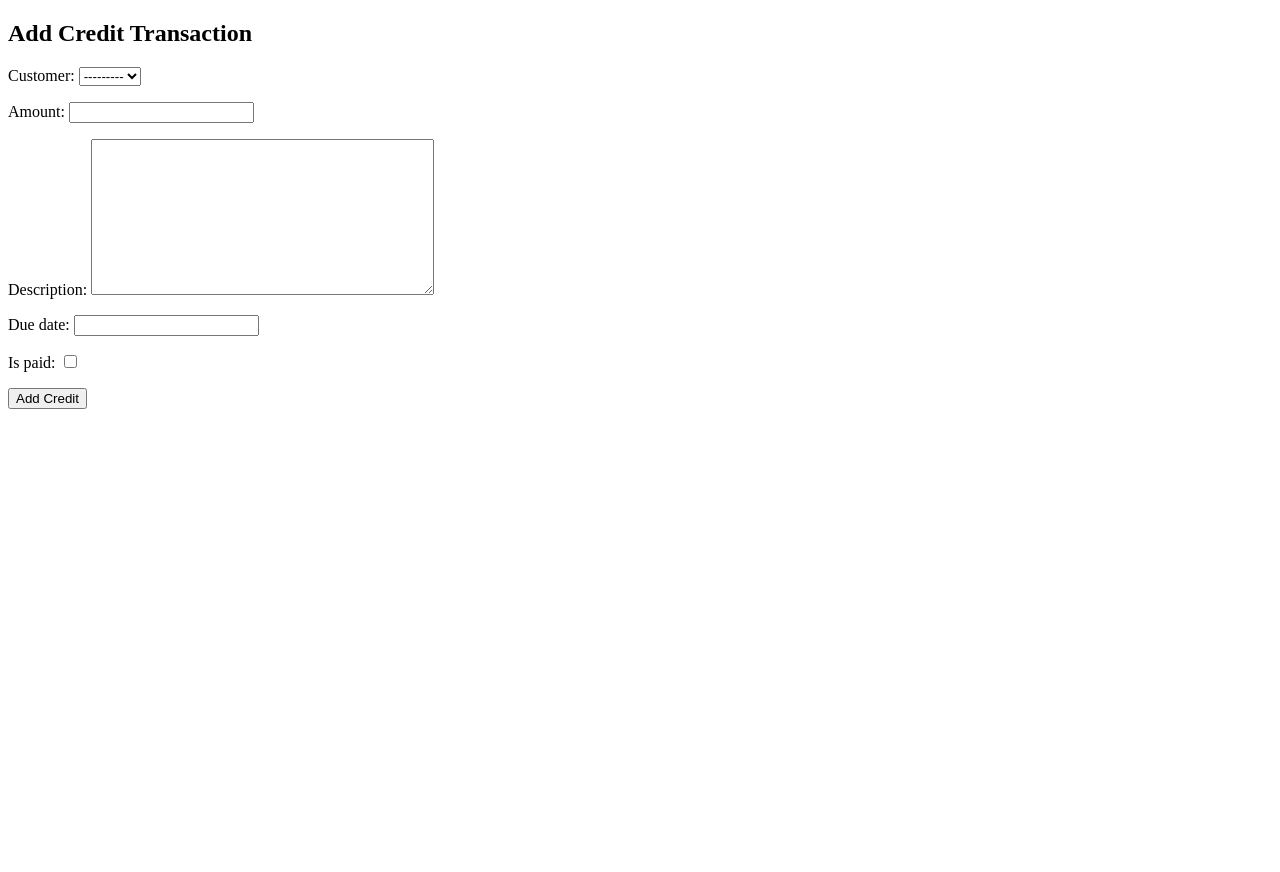
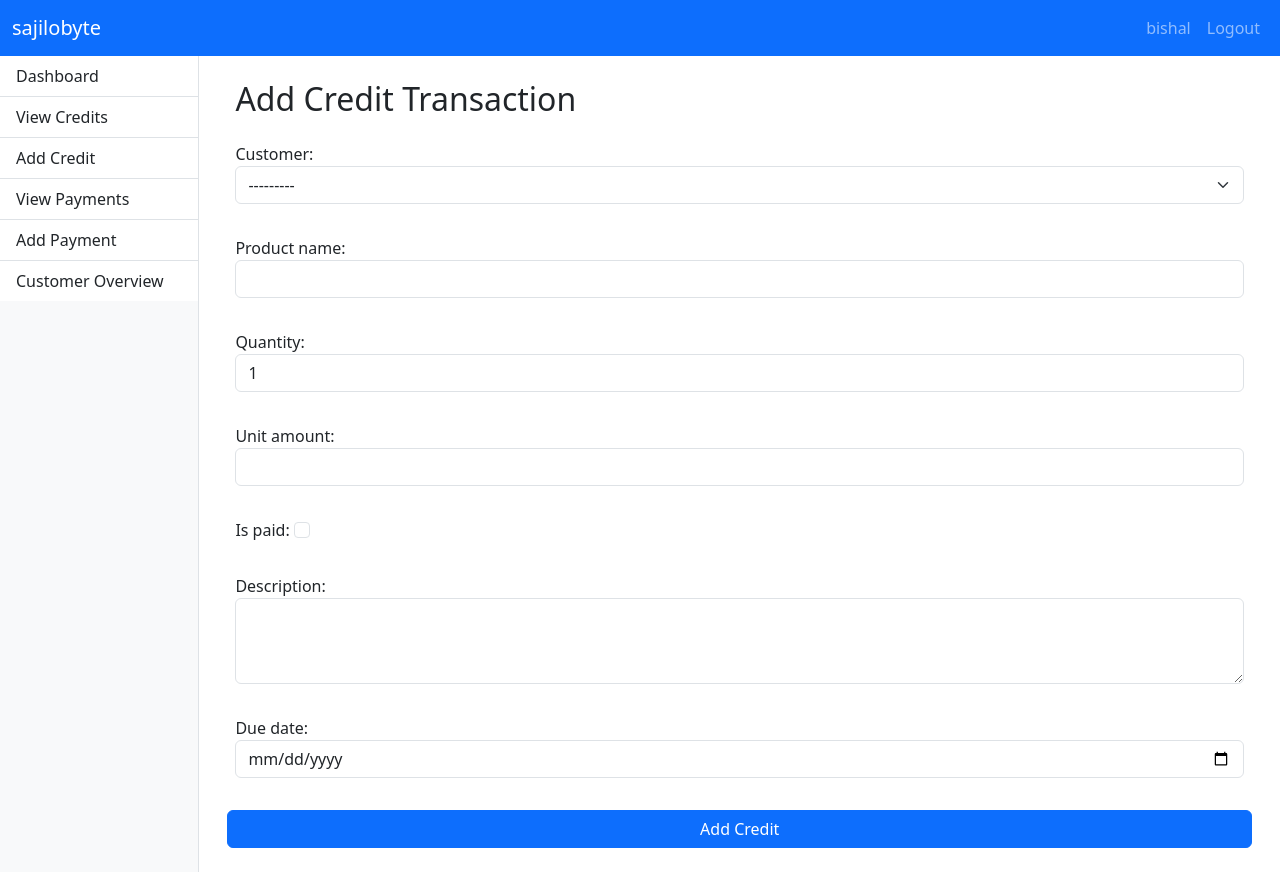
Before and after one commit to bishaldahal4777/credit_management, a Django app: page /credits/add/ in a window 1280 px wide. Before the commit the page ends 409 px from the top, so only its background shows below. Run offline with Django 5.2, Linux system fonts and the light colour scheme; a user stored in the database is signed in; data that the repository does not hold is empty.

Commit message:
add_credit

```diff
--- a/credits/forms.py
+++ b/credits/forms.py
@@ -6,7 +6,16 @@
 class CreditForm(forms.ModelForm):
     class Meta:
         model = Credit
-        fields = ['customer', 'amount', 'description', 'due_date', 'is_paid']
+        fields = ['customer', 'product_name', 'quantity', 'unit_amount', 'is_paid', 'description', 'due_date']
+        widgets = {
+            'due_date': forms.DateInput(attrs={'type': 'date', 'class': 'form-control'}),
+            'description': forms.Textarea(attrs={'rows': 3, 'class': 'form-control'}),
+            'quantity': forms.NumberInput(attrs={'class': 'form-control'}),
+            'unit_amount': forms.NumberInput(attrs={'class': 'form-control'}),
+            'product_name': forms.TextInput(attrs={'class': 'form-control'}),
+            'customer': forms.Select(attrs={'class': 'form-select'}),
+            'is_paid': forms.CheckboxInput(attrs={'class': 'form-check-input'}),
+        }
 
 class PaymentForm(forms.ModelForm):
     class Meta:
--- a/credits/models.py
+++ b/credits/models.py
@@ -1,14 +1,27 @@
 from django.db import models
 from customers.models import Customer
+from django.contrib.auth.models import User
 
 # Create your models here.
 class Credit(models.Model):
     customer = models.ForeignKey(Customer, on_delete=models.CASCADE)
-    amount = models.DecimalField(max_digits=10, decimal_places=2)
+    product_name = models.CharField(max_length=100)
+    quantity = models.PositiveIntegerField(default=1)
+    unit_amount = models.DecimalField(max_digits=10, decimal_places=2)
+    total_amount = models.DecimalField(max_digits=10, decimal_places=2, blank=True, null=True)
+    is_paid = models.BooleanField(default=False)  # True if fully paid
     description = models.TextField(blank=True, null=True)
-    date = models.DateField(auto_now_add=True)
+    date = models.DateTimeField(auto_now_add=True)  # record exact datetime
     due_date = models.DateField()
-    is_paid = models.BooleanField(default=False)
+    user = models.ForeignKey(User, on_delete=models.CASCADE)  # who entered the credit
+
+    def save(self, *args, **kwargs):
+        # auto-calculate total
+        self.total_amount = self.quantity * self.unit_amount
+        super().save(*args, **kwargs)
+
+    def __str__(self):
+        return f"{self.customer} - {self.product_name} - {self.total_amount}"
 
 class Payment(models.Model):
     credit = models.ForeignKey(Credit, on_delete=models.CASCADE)
--- a/credits/templates/credits/add_credit.html
+++ b/credits/templates/credits/add_credit.html
@@ -1,14 +1,13 @@
-<!DOCTYPE html>
-<html>
-<head>
-    <title>Add Credit</title>
-</head>
-<body>
-    <h2>Add Credit Transaction</h2>
-    <form method="post">
+{% extends 'base.html' %}
+{% block title %}Add Credit{% endblock %}
+
+{% block content %}
+<div class="container">
+    <h2 class="mb-4">Add Credit Transaction</h2>
+    <form method="post" class="row g-3">
         {% csrf_token %}
         {{ form.as_p }}
-        <button type="submit">Add Credit</button>
+        <button type="submit" class="btn btn-primary">Add Credit</button>
     </form>
-</body>
-</html>
+</div>
+{% endblock %}
--- a/credits/views.py
+++ b/credits/views.py
@@ -11,11 +11,14 @@
     if request.method == 'POST':
         form = CreditForm(request.POST)
         if form.is_valid():
-            form.save()
-            return redirect('credit_list')  # we will create this view next
+            credit = form.save(commit=False)
+            credit.user = request.user  # auto-assign logged-in user
+            credit.save()
+            return redirect('credit_list')  # list all credits
     else:
         form = CreditForm()
     return render(request, 'credits/add_credit.html', {'form': form})
+
 
 @login_required
 def credit_list(request):
--- a/templates/base.html
+++ b/templates/base.html
@@ -1,3 +1,14 @@
+<!DOCTYPE html>
+<html lang="en">
+<head>
+    <meta charset="UTF-8">
+    <meta name="viewport" content="width=device-width, initial-scale=1.0">
+    <title>sajilobyte CMS | {% block title %}{% endblock %}</title>
+    <!-- Bootstrap CSS -->
+    <link href="https://cdn.jsdelivr.net/npm/bootstrap@5.3.0/dist/css/bootstrap.min.css" rel="stylesheet">
+    <!-- Optional icons -->
+    <link href="https://cdn.jsdelivr.net/npm/bootstrap-icons@1.10.5/font/bootstrap-icons.css" rel="stylesheet">
+</head>
 <body>
     <!-- Navbar -->
     <nav class="navbar navbar-expand-lg navbar-dark bg-primary">
@@ -49,3 +60,5 @@
     <!-- Bootstrap JS -->
     <script src="https://cdn.jsdelivr.net/npm/bootstrap@5.3.0/dist/js/bootstrap.bundle.min.js"></script>
 </body>
+
+</html>
```
